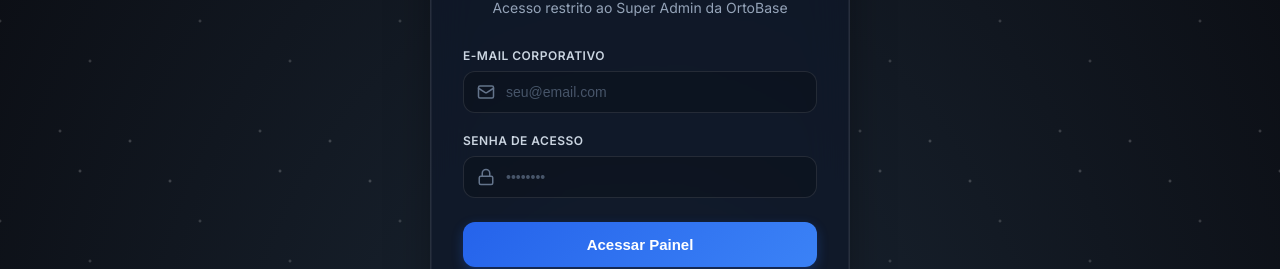
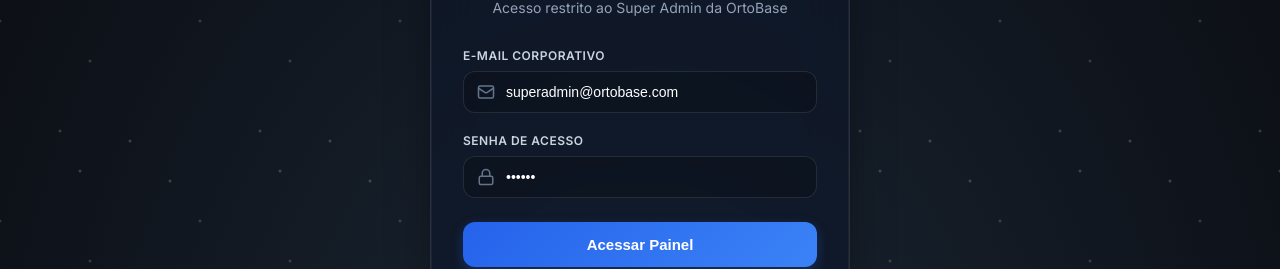
Before and after one commit to Felipecoder07/ortobase-saas, a React (Vite) app in the folder frontend/: page /super-admin/login in a window 1280 px wide. Shown: the part 328-597 px from the top of the page. Built offline with nearby package versions, Linux system fonts and the light colour scheme; no server answers.

Commit message:
feat: prefill super admin login credentials

```diff
--- a/frontend/src/pages/super-admin/SuperAdminLogin.tsx
+++ b/frontend/src/pages/super-admin/SuperAdminLogin.tsx
@@ -5,8 +5,8 @@
 
 const SuperAdminLogin: React.FC = () => {
   const navigate = useNavigate();
-  const [email, setEmail] = useState('');
-  const [password, setPassword] = useState('');
+  const [email, setEmail] = useState('superadmin@ortobase.com');
+  const [password, setPassword] = useState('123456');
   const [error, setError] = useState('');
   const [loading, setLoading] = useState(false);
 
```
